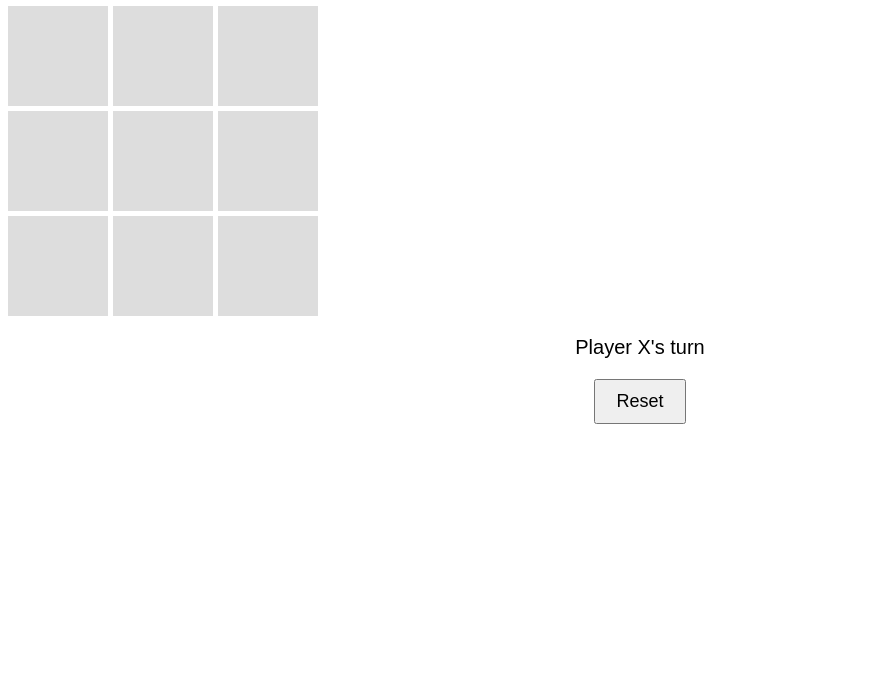
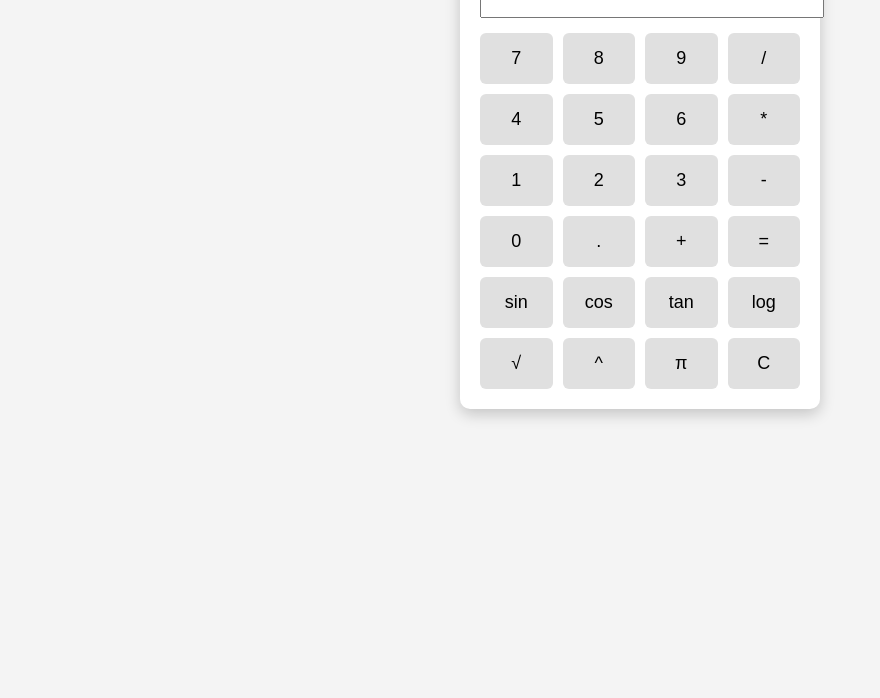
Before and after one commit to Psyender/my-new-skills, a plain HTML site: page index.html in a window 1280 px wide. Shown: the part 102-800 px from the top of the page, without its empty margins (0-880 px from the left). Drawn offline with Linux system fonts and the light colour scheme.

Commit message:
Add files via upload
my calculator

```diff
--- a/index.html
+++ b/index.html
@@ -2,112 +2,116 @@
 <html lang="en">
 <head>
   <meta charset="UTF-8">
-  <title>Tic Tac Toe</title>
+  <title>Scientific Calculator</title>
   <style>
     body {
       font-family: sans-serif;
-      text-align: center;
-      margin-top: 50px;
+      display: flex;
+      justify-content: center;
+      padding: 40px;
+      background: #f4f4f4;
     }
 
-    #board {
-      display: grid;
-      grid-template-columns: repeat(3, 100px);
-      gap: 5px;
-      margin: 0 auto;
+    #calculator {
+      background: white;
+      padding: 20px;
+      border-radius: 10px;
+      box-shadow: 0 5px 15px rgba(0,0,0,0.2);
+      width: 320px;
     }
 
-    .cell {
-      width: 100px;
-      height: 100px;
-      background-color: #ddd;
-      font-size: 32px;
-      display: flex;
-      align-items: center;
-      justify-content: center;
-      cursor: pointer;
+    input {
+      width: 100%;
+      font-size: 24px;
+      padding: 10px;
+      margin-bottom: 15px;
+      text-align: right;
     }
 
-    .cell:hover {
-      background-color: #ccc;
+    .buttons {
+      display: grid;
+      grid-template-columns: repeat(4, 1fr);
+      gap: 10px;
     }
 
-    #status {
-      margin-top: 20px;
-      font-size: 20px;
+    .buttons button {
+      padding: 15px;
+      font-size: 18px;
+      cursor: pointer;
+      border-radius: 6px;
+      border: none;
+      background: #e0e0e0;
+      transition: background 0.2s;
     }
 
-    button {
-      margin-top: 20px;
-      padding: 10px 20px;
-      font-size: 18px;
+    .buttons button:hover {
+      background: #d0d0d0;
     }
   </style>
 </head>
 <body>
+  <div id="calculator">
+    <input type="text" id="display" readonly />
+    <div class="buttons">
+      <!-- Row 1 -->
+      <button onclick="add('7')">7</button>
+      <button onclick="add('8')">8</button>
+      <button onclick="add('9')">9</button>
+      <button onclick="add('/')">/</button>
 
-  <h1>Tic Tac Toe</h1>
-  <div id="board"></div>
-  <div id="status">Player X's turn</div>
-  <button onclick="resetGame()">Reset</button>
+      <!-- Row 2 -->
+      <button onclick="add('4')">4</button>
+      <button onclick="add('5')">5</button>
+      <button onclick="add('6')">6</button>
+      <button onclick="add('*')">*</button>
+
+      <!-- Row 3 -->
+      <button onclick="add('1')">1</button>
+      <button onclick="add('2')">2</button>
+      <button onclick="add('3')">3</button>
+      <button onclick="add('-')">-</button>
+
+      <!-- Row 4 -->
+      <button onclick="add('0')">0</button>
+      <button onclick="add('.')">.</button>
+      <button onclick="add('+')">+</button>
+      <button onclick="calculate()">=</button>
+
+      <!-- Scientific Row 1 -->
+      <button onclick="add('Math.sin(')">sin</button>
+      <button onclick="add('Math.cos(')">cos</button>
+      <button onclick="add('Math.tan(')">tan</button>
+      <button onclick="add('Math.log(')">log</button>
+
+      <!-- Scientific Row 2 -->
+      <button onclick="add('Math.sqrt(')">√</button>
+      <button onclick="add('Math.pow(')">^</button>
+      <button onclick="add('Math.PI')">π</button>
+      <button onclick="clearDisplay()">C</button>
+    </div>
+  </div>
 
   <script>
-    let currentPlayer = "X";
-    let gameActive = true;
-    const board = Array(9).fill("");
-    const winningCombos = [
-      [0, 1, 2], [3, 4, 5], [6, 7, 8],
-      [0, 3, 6], [1, 4, 7], [2, 5, 8],
-      [0, 4, 8], [2, 4, 6]
-    ];
+    const display = document.getElementById("display");
 
-    const boardDiv = document.getElementById("board");
-    const statusDiv = document.getElementById("status");
-
-    function renderBoard() {
-      boardDiv.innerHTML = "";
-      board.forEach((val, index) => {
-        const cell = document.createElement("div");
-        cell.className = "cell";
-        cell.textContent = val;
-        cell.addEventListener("click", () => handleClick(index));
-        boardDiv.appendChild(cell);
-      });
+    function add(val) {
+      display.value += val;
     }
 
-    function handleClick(index) {
-      if (!gameActive || board[index] !== "") return;
-
-      board[index] = currentPlayer;
-      if (checkWin()) {
-        statusDiv.textContent = `Player ${currentPlayer} wins!`;
-        gameActive = false;
-      } else if (!board.includes("")) {
-        statusDiv.textContent = "It's a draw!";
-        gameActive = false;
-      } else {
-        currentPlayer = currentPlayer === "X" ? "O" : "X";
-        statusDiv.textContent = `Player ${currentPlayer}'s turn`;
+    function calculate() {
+      try {
+        const open = (display.value.match(/\(/g) || []).length;
+        const close = (display.value.match(/\)/g) || []).length;
+        const extra = open - close;
+        display.value = eval(display.value + ')'.repeat(extra));
+      } catch (e) {
+        display.value = "Error";
       }
-      renderBoard();
     }
 
-    function checkWin() {
-      return winningCombos.some(combo => {
-        return combo.every(i => board[i] === currentPlayer);
-      });
+    function clearDisplay() {
+      display.value = '';
     }
-
-    function resetGame() {
-      currentPlayer = "X";
-      gameActive = true;
-      board.fill("");
-      statusDiv.textContent = "Player X's turn";
-      renderBoard();
-    }
-
-    renderBoard();
   </script>
-
 </body>
 </html>
```
